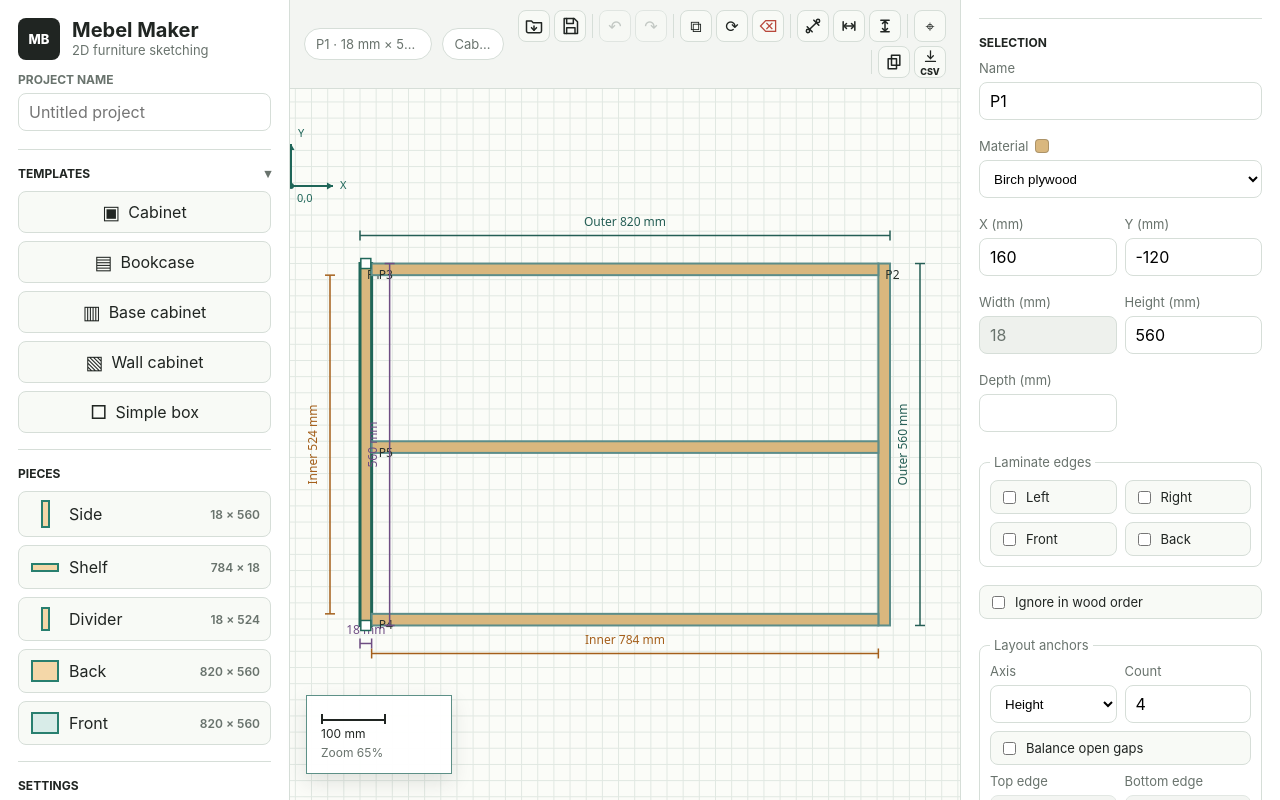
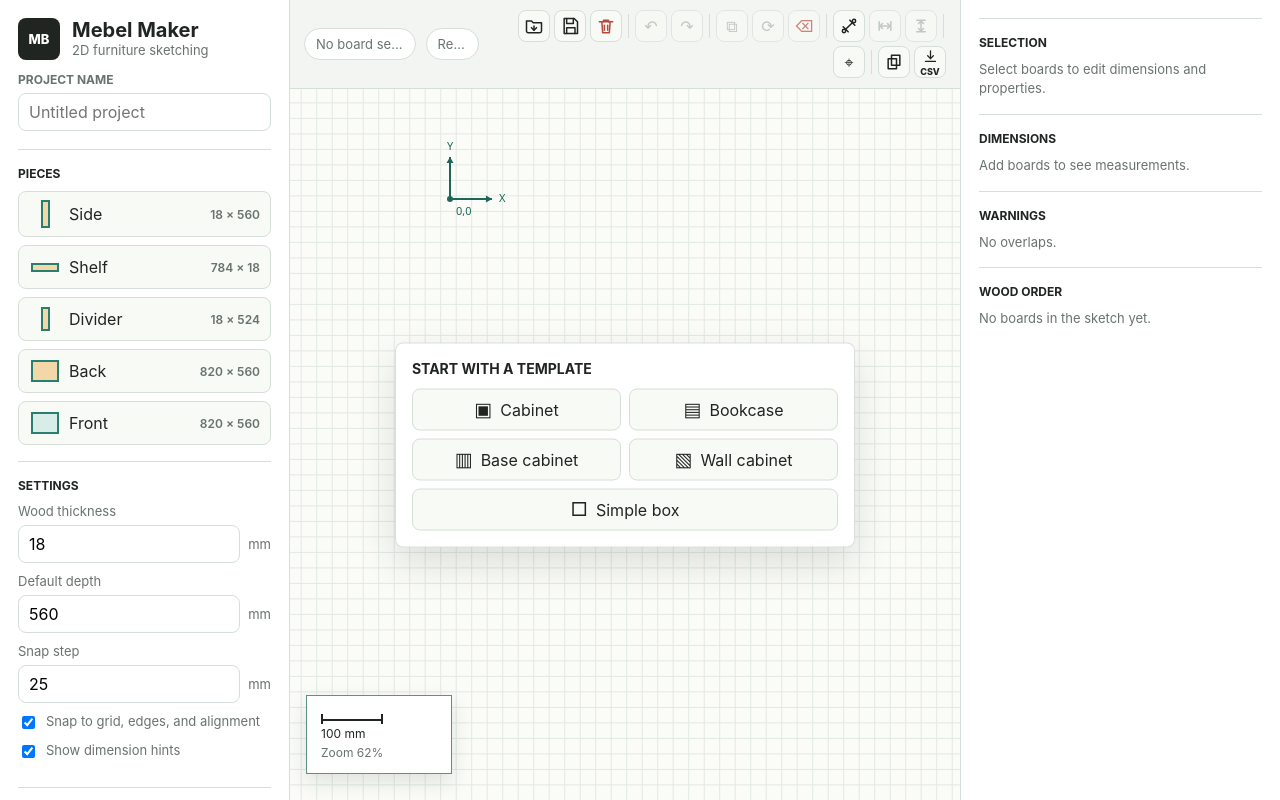
Before and after one commit to biern/mebel-maker, a Svelte app: page / in a window 1280 px wide. Built offline with nearby package versions, Linux system fonts and the light colour scheme.

Commit message:
Move templates to empty canvas state

```diff
--- a/src/components/LeftPanel.svelte
+++ b/src/components/LeftPanel.svelte
@@ -11,32 +11,6 @@
     <span>Project name</span>
     <input id="projectNameInput" type="text" maxlength="80" placeholder="Untitled project" autocomplete="off">
   </label>
-
-  <details class="tool-section collapsible-section" open>
-    <summary>Templates</summary>
-    <div class="button-grid compact" id="templateList">
-      <button class="tool-button" data-template="cabinet" title="Create a connected cabinet starter">
-        <span class="icon">▣</span>
-        Cabinet
-      </button>
-      <button class="tool-button" data-template="bookcase" title="Create a tall bookcase template">
-        <span class="icon">▤</span>
-        Bookcase
-      </button>
-      <button class="tool-button" data-template="base-cabinet" title="Create a base cabinet template">
-        <span class="icon">▥</span>
-        Base cabinet
-      </button>
-      <button class="tool-button" data-template="wall-cabinet" title="Create a wall cabinet template">
-        <span class="icon">▧</span>
-        Wall cabinet
-      </button>
-      <button class="tool-button" data-template="simple-box" title="Create a simple open box template">
-        <span class="icon">□</span>
-        Simple box
-      </button>
-    </div>
-  </details>
 
   <section class="tool-section">
     <h2>Pieces</h2>
--- a/src/components/Workspace.svelte
+++ b/src/components/Workspace.svelte
@@ -17,6 +17,15 @@
           <path d="M5 3 H17 L21 7 V21 H5 Z"></path>
           <path d="M8 3 V9 H16 V3"></path>
           <path d="M8 21 V14 H18 V21"></path>
+        </svg>
+      </button>
+      <button id="clearProjectBtn" class="icon-button danger" title="Clear project" aria-label="Clear project">
+        <svg class="toolbar-icon" viewBox="0 0 24 24" aria-hidden="true">
+          <path d="M4 7 H20"></path>
+          <path d="M9 7 V5 H15 V7"></path>
+          <path d="M7 7 L8 20 H16 L17 7"></path>
+          <path d="M10 11 V17"></path>
+          <path d="M14 11 V17"></path>
         </svg>
       </button>
       <span class="toolbar-separator" aria-hidden="true"></span>
@@ -77,6 +86,31 @@
   <div id="notificationToast" class="notification-toast" role="status" aria-live="polite" hidden></div>
   <div class="canvas-wrap">
     <canvas id="sketchCanvas"></canvas>
+    <div id="templateChooser" class="template-chooser" aria-label="Project templates" hidden>
+      <h2>Start with a template</h2>
+      <div class="template-grid" id="templateList">
+        <button class="tool-button" data-template="cabinet" title="Create a connected cabinet starter">
+          <span class="icon">▣</span>
+          Cabinet
+        </button>
+        <button class="tool-button" data-template="bookcase" title="Create a tall bookcase template">
+          <span class="icon">▤</span>
+          Bookcase
+        </button>
+        <button class="tool-button" data-template="base-cabinet" title="Create a base cabinet template">
+          <span class="icon">▥</span>
+          Base cabinet
+        </button>
+        <button class="tool-button" data-template="wall-cabinet" title="Create a wall cabinet template">
+          <span class="icon">▧</span>
+          Wall cabinet
+        </button>
+        <button class="tool-button" data-template="simple-box" title="Create a simple open box template">
+          <span class="icon">□</span>
+          Simple box
+        </button>
+      </div>
+    </div>
     <form id="measureRenameForm" class="measure-rename-popover" hidden>
       <label class="field compact-field">
         <span>Measure name</span>
--- a/src/controller.ts
+++ b/src/controller.ts
@@ -43,6 +43,7 @@ declare global {
 const canvas = query<HTMLCanvasElement>("#sketchCanvas");
 const ui = {
   projectNameInput: query<HTMLInputElement>("#projectNameInput"),
+  templateChooser: query<HTMLElement>("#templateChooser"),
   templateList: query<HTMLElement>("#templateList"),
   measureModeBtn: query<HTMLButtonElement>("#measureModeBtn"),
   presetList: query<HTMLElement>("#presetList"),
@@ -60,6 +61,7 @@ const ui = {
   measureHeightBtn: query<HTMLButtonElement>("#measureHeightBtn"),
   saveBtn: query<HTMLButtonElement>("#saveBtn"),
   loadBtn: query<HTMLButtonElement>("#loadBtn"),
+  clearProjectBtn: query<HTMLButtonElement>("#clearProjectBtn"),
   projectFileInput: query<HTMLInputElement>("#projectFileInput"),
   deleteBtn: query<HTMLButtonElement>("#deleteBtn"),
   fitBtn: query<HTMLButtonElement>("#fitBtn"),
@@ -583,13 +585,54 @@ function templateLabel(templateId: TemplateId): string {
   return labels[templateId];
 }
 
-function createStarter(recordHistory = true): void {
-  createTemplate("cabinet", recordHistory);
+function createBlankProject(recordHistory = true): void {
+  if (recordHistory) remember();
+  state.projectName = "";
+  state.boards = [];
+  state.anchors = [];
+  state.layoutAnchors = [];
+  state.measurements = [];
+  state.selectedId = null;
+  state.selectedIds = [];
+  state.selectedMeasurementId = null;
+  state.nextId = 1;
+  state.nextAnchorId = 1;
+  state.nextLayoutAnchorId = 1;
+  state.nextMeasurementId = 1;
+  state.dragging = null;
+  state.resizing = null;
+  state.measurementDragging = null;
+  state.panning = null;
+  state.selectionBox = null;
+  state.snapGuides = [];
+  state.tool = "select";
+  state.pendingMeasurementAnchor = null;
+  state.previewMeasurementAnchor = null;
+  state.gridOriginX = 160;
+  state.gridOriginY = 120;
+  state.scale = 0.62;
+  state.panX = 160;
+  state.panY = 110;
+  state.lastSnap = recordHistory ? "Project cleared" : "Ready";
+  refresh();
+}
+
+function clearProjectWithConfirmation(): void {
+  const hasProjectContent = Boolean(state.projectName) || state.boards.length > 0 || state.measurements.length > 0;
+  if (!hasProjectContent) {
+    state.lastSnap = "Project already clear";
+    updateInspector();
+    return;
+  }
+  if (!window.confirm("Clear this project? This removes the project name, pieces, measurements, and anchors.")) return;
+  createBlankProject();
+  notify("Project cleared");
 }
 
 function refresh(): void {
   computeGroups(state.boards);
   renderer.draw();
+  renderTemplateChooser();
   renderAnchorOverlay();
   renderMaterials();
   updateInspector();
@@ -597,6 +640,10 @@ function refresh(): void {
   renderWarnings();
   renderCutList();
   autosaveProject();
+}
+
+function renderTemplateChooser(): void {
+  ui.templateChooser.hidden = state.boards.length > 0 || state.measurements.length > 0;
 }
 
 function cloneProject(project: SavedProject): SavedProject {
@@ -749,7 +796,7 @@ function loadInitialProject(): void {
     return;
   }
 
-  if (!loadAutosavedProject()) createStarter(false);
+  if (!loadAutosavedProject()) createBlankProject(false);
 }
 
 function exportProjectFile(): void {
@@ -2202,6 +2249,7 @@ ui.measureWidthBtn.addEventListener("click", () => addSelectedMeasurement("horiz
 ui.measureHeightBtn.addEventListener("click", () => addSelectedMeasurement("vertical"), listenerOptions);
 ui.saveBtn.addEventListener("click", exportProjectFile, listenerOptions);
 ui.loadBtn.addEventListener("click", openProjectFilePicker, listenerOptions);
+ui.clearProjectBtn.addEventListener("click", clearProjectWithConfirmation, listenerOptions);
 ui.projectFileInput.addEventListener("change", () => {
   const file = ui.projectFileInput.files?.[0];
   if (file) importProjectFile(file);
--- a/styles.css
+++ b/styles.css
@@ -174,6 +174,16 @@ h1 {
 
 .button-grid.compact {
   grid-template-columns: 1fr;
+}
+
+.template-grid {
+  display: grid;
+  gap: 8px;
+  grid-template-columns: repeat(2, minmax(150px, 1fr));
+}
+
+.template-grid .tool-button:last-child {
+  grid-column: 1 / -1;
 }
 
 .tool-button {
@@ -369,6 +379,34 @@ select:disabled {
 .canvas-wrap {
   min-height: 0;
   position: relative;
+}
+
+.template-chooser {
+  background: rgba(255, 255, 255, 0.94);
+  border: 1px solid rgba(35, 43, 38, 0.16);
+  border-radius: var(--radius);
+  box-shadow: 0 16px 38px rgba(35, 43, 38, 0.14);
+  display: grid;
+  gap: 12px;
+  left: 50%;
+  max-width: min(460px, calc(100% - 32px));
+  padding: 16px;
+  position: absolute;
+  top: 50%;
+  transform: translate(-50%, -50%);
+  width: 460px;
+  z-index: 4;
+}
+
+.template-chooser h2 {
+  font-size: 14px;
+  letter-spacing: 0;
+  margin: 0;
+  text-transform: uppercase;
+}
+
+.template-chooser[hidden] {
+  display: none;
 }
 
 .measure-rename-popover {
```
